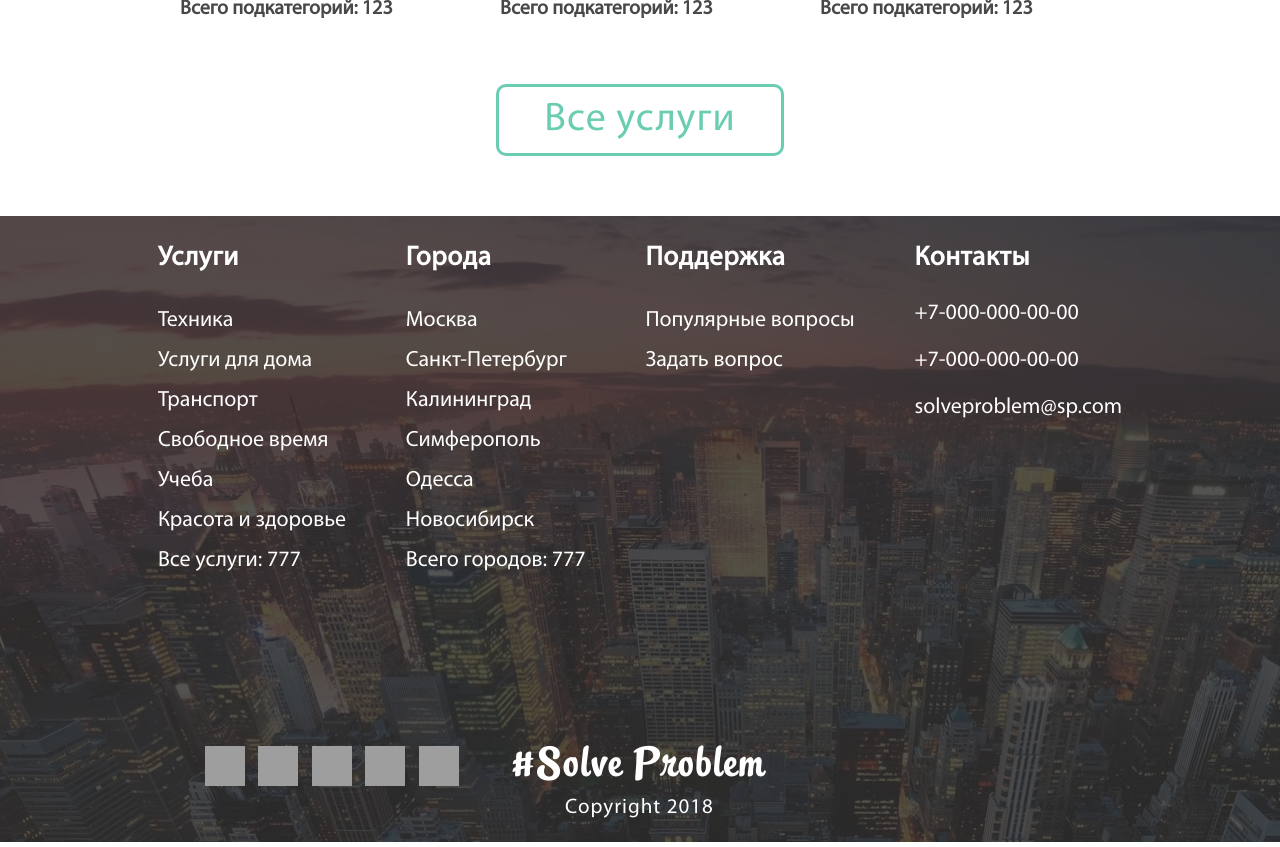
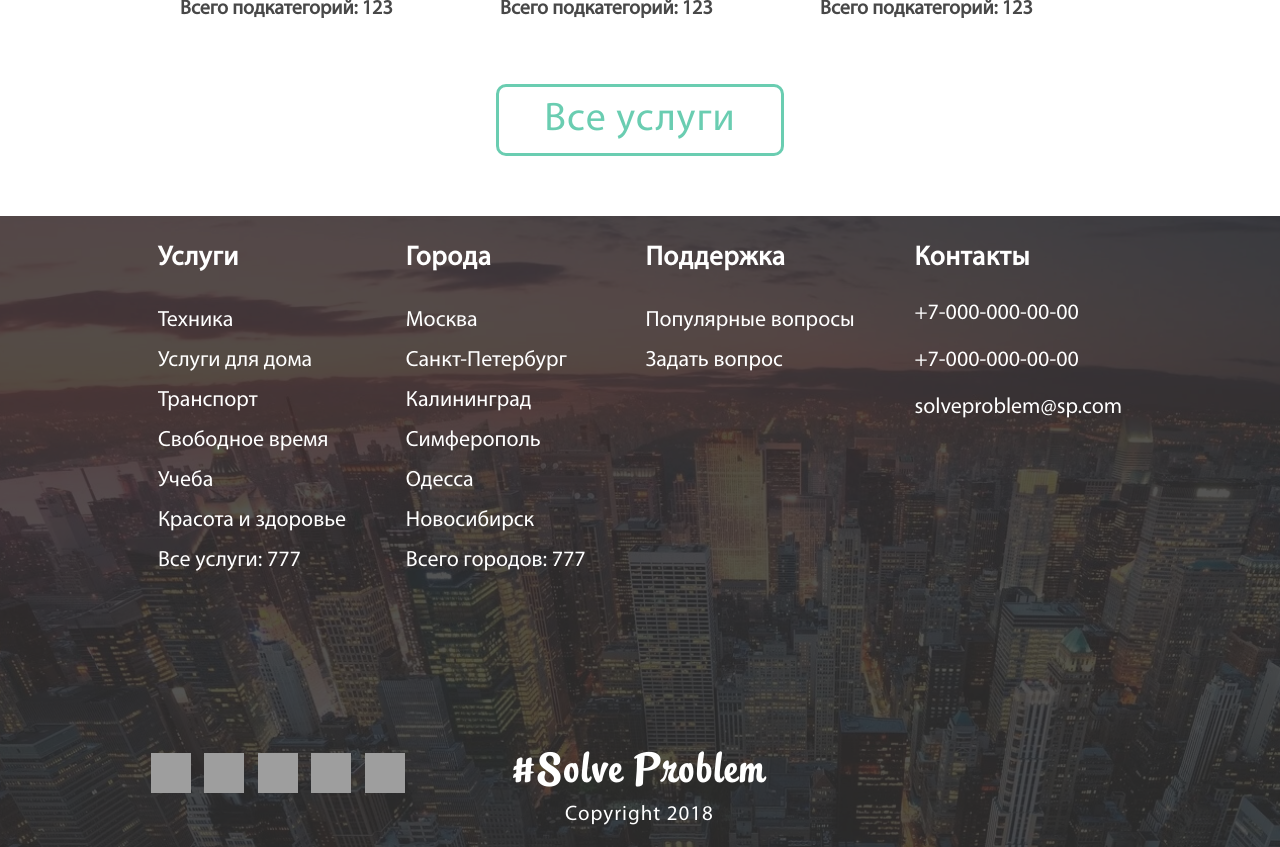
Before and after one commit to ampleev0503/solveproblem-repo, a PHP site: page /index.html in a window 1280 px wide. Shown: the part 3118-3965 px from the top of the page. Run offline with PHP 8.4, Linux system fonts and the light colour scheme; grey boxes are pictures that could not be loaded.

Commit message:
Блоки socials и logo помещены в блок-обертку

```diff
--- a/public/css/style.css
+++ b/public/css/style.css
@@ -16,12 +16,12 @@ body {
   min-height: calc(100vh - 626px); }
 
 .toolbar {
-  height: 90px; }
+  height: 102px; }
   .toolbar .content {
     display: flex;
     align-items: center;
     justify-content: space-between;
-    height: 90px; }
+    height: 102px; }
     .toolbar .content a, .toolbar .content nav {
       display: inline-block;
       color: #fff;
@@ -60,7 +60,7 @@ body {
   align-items: center;
   width: 100%;
   height: 714px;
-  margin-top: -90px;
+  margin-top: -102px;
   background-color: #818181;
   background-image: url("../img/task-box-shadow.png"), url("../img/task-box.jpg");
   background-repeat: no-repeat;
@@ -162,8 +162,12 @@ body {
   color: #ffb084; }
   .questions:hover {
     color: #6acdb1; }
+  .questions:hover span {
+    transform: rotate(0deg); }
   .questions:active {
     color: #51a288; }
+  .questions:active span {
+    transform: rotate(0deg); }
   .questions span {
     display: inline-block;
     font-size: 57px;
@@ -256,7 +260,6 @@ body {
       box-shadow: inset 0 1px 3px rgba(0, 10, 20, 0.5), 0 1px #535e68, 0 0 1px #56606a; }
 
 .footer {
-  height: 626px;
   color: #fff;
   background-image: url("../img/footer-shadow.png"), url("../img/footer.jpg");
   background-repeat: no-repeat;
@@ -285,48 +288,54 @@ body {
       color: #6acdb1; }
     .footer .footer-link:active {
       color: #ffb084; }
-  .footer .socials {
+
+.footer__socials-logo-wrapper {
+  display: flex;
+  justify-content: flex-start;
+  width: 979px;
+  margin: 165px auto 0 auto; }
+
+.socials {
   display: flex;
   justify-content: space-between;
   width: 254px;
-    margin-top: 165px;
-    margin-left: 16%;
-    margin-right: auto;
-    margin-bottom: -46px; }
-    .footer .socials .socials__item {
+  padding-top: 7px; }
+  .socials .socials__item {
     display: inline-block;
     width: 40px;
     height: 40px;
     background-repeat: no-repeat;
     background-position: center 54%; }
-      .footer .socials .socials__item:hover {
+    .socials .socials__item:hover {
       background-color: #6acdb1; }
-      .footer .socials .socials__item:active {
+    .socials .socials__item:active {
       background-color: #ffb084; }
-    .footer .socials .facebook {
+  .socials .facebook {
     background-image: url("../img/facebook.svg"); }
-    .footer .socials .twitter {
+  .socials .twitter {
     background-image: url("../img/twitter.svg"); }
-    .footer .socials .vk {
+  .socials .vk {
     background-image: url("../img/vk.svg"); }
-    .footer .socials .google-plius {
+  .socials .google-plius {
     background-image: url("../img/google-plius.svg"); }
-    .footer .socials .smile {
+  .socials .smile {
     background-image: url("../img/smile.svg"); }
-  .footer .footer__logo {
-    width: 256px;
+
+.footer__logo {
   display: block;
-    margin: 0 auto 0 auto;
+  margin-left: 108px;
   font-family: "StreetscriptRedux", sans-serif;
   color: #fff;
   font-size: 40px;
   letter-spacing: 2px; }
-    .footer .footer__logo:hover {
+  .footer__logo:hover {
     color: #ffb084; }
-    .footer .footer__logo:active {
+  .footer__logo:active {
     color: #6acdb1; }
-  .footer .copyright {
+
+.copyright {
   width: 150px;
-    margin: 10px auto;
+  margin: 0 auto;
+  padding: 10px 0 20px 0;
   font-size: 21px;
   letter-spacing: 1px; }
--- a/public/index.html
+++ b/public/index.html
@@ -155,6 +155,7 @@
         <p>solveproblem@sp.com</p>
       </div>
     </div>
+    <div class="footer__socials-logo-wrapper">
       <div class="socials">
         <a href="#" class="socials__item facebook"></a>
         <a href="#" class="socials__item twitter"></a>
@@ -163,6 +164,7 @@
         <a href="#" class="socials__item smile"></a>
       </div>
       <a href="#" class="footer__logo">#Solve&nbsp;Problem</a>
+    </div>
     <p class="copyright">Copyright&nbsp;2018</p>
   </footer>
 </body>
```
Lines whose indentation alone changed are shown as unchanged.
